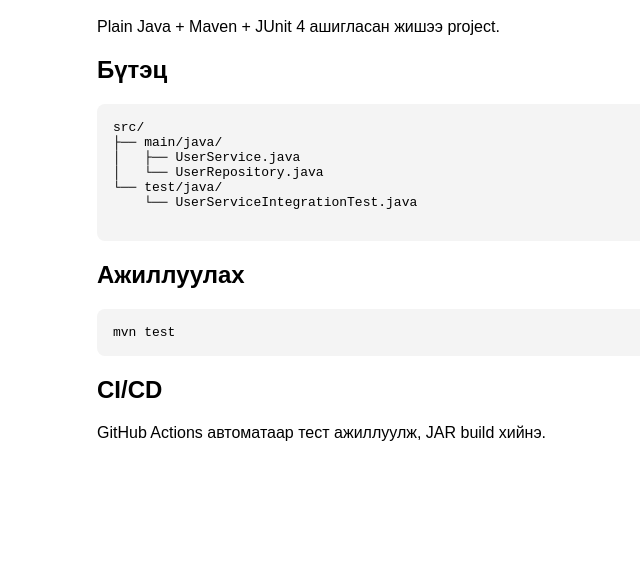
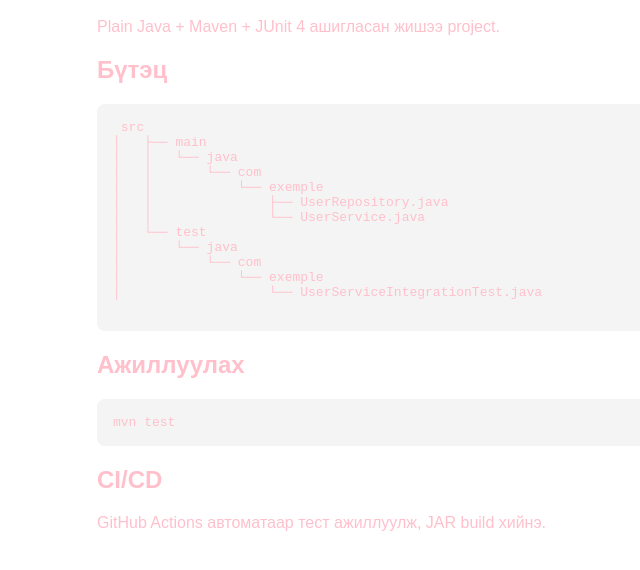
Before and after one commit to Ariukaanaa/TestIntergration, a plain HTML site: page index.html in a window 1280 px wide. Shown: the part 80-650 px from the top of the page, without its empty margins (143-783 px from the left). Drawn offline with Linux system fonts and the light colour scheme.

Commit message:
deploy: 0f56cadc89d93dda65e74da00361ad07cec9e83c

```diff
--- a/index.html
+++ b/index.html
@@ -4,7 +4,7 @@
   <meta charset="UTF-8">
   <title>Demo Project</title>
   <style>
-    body { font-family: sans-serif; max-width: 800px; margin: 40px auto; padding: 0 20px; }
+    body { font-family: sans-serif; color: pink;  max-width: 800px; margin: 40px auto; padding: 0 20px; }
     h1 { color: #333; }
     .badge { background: #28a745; color: white; padding: 4px 10px; border-radius: 4px; font-size: 14px; }
     pre { background: #f4f4f4; padding: 16px; border-radius: 8px; }
@@ -16,12 +16,18 @@
 
   <h2>Бүтэц</h2>
   <pre>
-src/
-├── main/java/
-│   ├── UserService.java
-│   └── UserRepository.java
-└── test/java/
-    └── UserServiceIntegrationTest.java
+ src
+│   ├── main
+│   │   └── java
+│   │       └── com
+│   │           └── exemple
+│   │               ├── UserRepository.java
+│   │               └── UserService.java
+│   └── test
+│       └── java
+│           └── com
+│               └── exemple
+│                   └── UserServiceIntegrationTest.java
   </pre>
 
   <h2>Ажиллуулах</h2>
```
